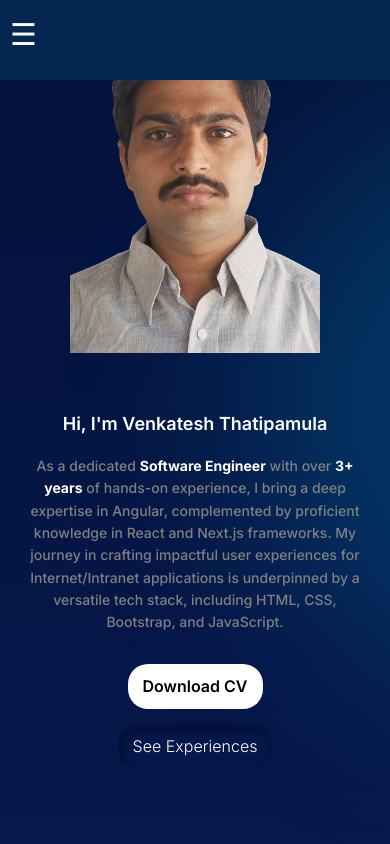
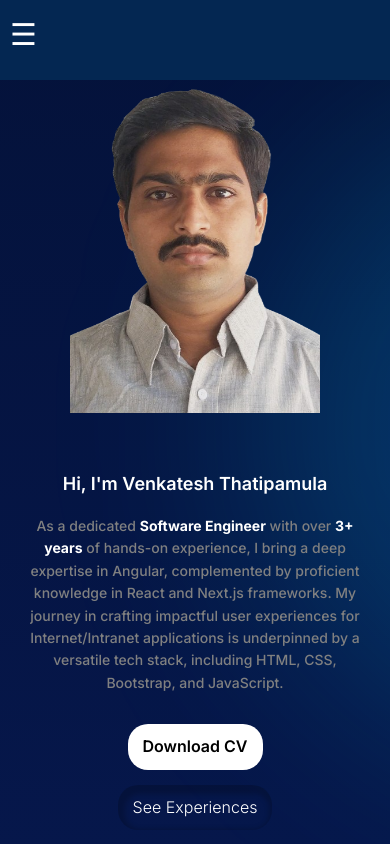
Before and after one commit to Thatipamula19/portfolio, a Next.js app: page / in a window 390 px wide. Shown: the top 844 px of the page. Built offline with nearby package versions, Linux system fonts and the light colour scheme.

Commit message:
animation added

```diff
--- a/src/app/layout.jsx
+++ b/src/app/layout.jsx
@@ -5,7 +5,7 @@ import "@fortawesome/fontawesome-free/css/all.min.css";
 import '/public/css/owl.carousel.min.css';
 import '/public/css/owl.theme.default.min.css';
 import '/public/css/owl.theme.green.min.css';
-// import 'animate.css';
+import 'animate.css';
 const inter = Inter({ subsets: ["latin"] });
 
 export const metadata = {
--- a/src/components/HomePage/experience/carousels/Carousels.jsx
+++ b/src/components/HomePage/experience/carousels/Carousels.jsx
@@ -36,7 +36,7 @@ const SkillsCarousels = () => {
             {
                 skills.map((skill, index) =>(
                     <div key={index} className="item">
-                        <div className={`${classes?.card}`}>
+                        <div className={`${classes?.card} animate__animated animate__fadeInDown animate__delay-0.5s`}>
                             <div className={`${classes?.cardBody}`}>
                                 <img src={skill?.logo} alt="Angular" className={`${classes?.cardLogo}`}/>
                                 <h1 className={`${classes?.heading}`}>{skill?.skill}</h1>
--- a/src/components/HomePage/heroSection/HeroSection.jsx
+++ b/src/components/HomePage/heroSection/HeroSection.jsx
@@ -2,35 +2,30 @@
 import React from 'react';
 import classes from "./heroSection.module.css";
 export default function HeroSection() {
-  return (
-    <>
-    {
-       typeof window !== 'undefined' &&   <section id="home" className={`${classes?.heroSection}`}>
+  return (<section id="home" className={`${classes?.heroSection}`}>
     <div className="row">
       <div className="col-lg-12 col-md-12 col-12">
         <div className={`${classes?.heroFlex}`}>
           <div className={`${classes?.heroLeft}`}>
             <div className={`${classes?.headingBody}`}>
-                    <h1 className={`${classes?.heading} wow bounceInDown`}>Hi, I'm Venkatesh Thatipamula</h1>
-                    <p className={`${classes?.heroDes} wow bounceInLeft`}>As a dedicated <strong className={`${classes?.whiteColor}`}>Software Engineer</strong> with over <strong className={`${classes?.whiteColor}`}>3+ years</strong> of hands-on experience, I bring a deep expertise in Angular,
+              <h1 className={`${classes?.heading} animate__animated animate__fadeInDown`}>Hi, I'm Venkatesh Thatipamula</h1>
+              <p className={`${classes?.heroDes} animate__animated animate__zoomIn animate__delay-0.5s`}>As a dedicated <strong className={`${classes?.whiteColor}`}>Software Engineer</strong> with over <strong className={`${classes?.whiteColor}`}>3+ years</strong> of hands-on experience, I bring a deep expertise in Angular,
                 complemented by proficient knowledge in React and Next.js frameworks. My journey in crafting impactful user
                 experiences for Internet/Intranet applications is underpinned by a versatile tech stack, including HTML, CSS,
                 Bootstrap, and JavaScript.
               </p>
-                    <div className={`${classes?.heroBtnFlex} wow bounceInUp`}>
+              <div className={`${classes?.heroBtnFlex} animate__animated animate__bounceInUp animate__delay-0.5s`}>
                 <a href="/homepage/Thatipamula_Venkatesh.pdf" download="ThatipamulaVenkatesh.pdf"><button className={`${classes?.heroBtnDown}`}>Download CV</button></a>
                 <a><button className={`${classes?.heroBtnExp}`}>See Experiences</button></a>
               </div>
             </div>
           </div>
           <div className={`${classes?.heroRight}`}>
-                  <img src='/homepage/heroSection/Photo.png' className={`${classes?.heroImage} wow bounceInRight`} alt='Thatipamula Venkatesh' title='Thatipamula Venkatesh' loading='lazy' width="100%" height="100%" />
+            <img src='/homepage/heroSection/Photo.png' className={`${classes?.heroImage} animate__animated animate__fadeInRight animate__delay-0.5s`} alt='Thatipamula Venkatesh' title='Thatipamula Venkatesh' loading='lazy' width="100%" height="100%" />
           </div>
         </div>
       </div>
     </div>
   </section>
-    }
-    </>
   );
 }
--- a/src/components/HomePage/heroSection/heroSection.module.css
+++ b/src/components/HomePage/heroSection/heroSection.module.css
@@ -3,7 +3,7 @@
     background-repeat: no-repeat;
     background-position: center;
     background-size: cover;
-    padding: 40px;
+    padding: 80px 40px 40px 40px;
 }
 .heroFlex{
     display: flex;
@@ -61,7 +61,7 @@
 }
 @media only screen and (min-width: 320px) and (max-width: 576px) {
     .heroSection{
-        padding: 20px;
+        padding: 80px 20px 20px 20px;
     }
     .heroImage{
         width: 250px;
--- a/src/components/HomePage/navBar/NavBar.jsx
+++ b/src/components/HomePage/navBar/NavBar.jsx
@@ -36,7 +36,7 @@ const handleClick = (sectionId) => {
           </ul>
         </div>
         <div className={`${openNav ? `${classes?.mob_nav}` : `${classes?.mob_nav_close}`}`}>
-          <div className={`${classes?.mob_side_nav} fadeInDown ${mobAnimation ? `${classes?.mob_side_nav_close} fadeOutUp` : ''}`}>
+          <div className={`${classes?.mob_side_nav} animate__animated animate__fadeInDown ${mobAnimation ? `${classes?.mob_side_nav_close} animate__animated animate__fadeOutUp` : ''}`}>
             <a onClick={handelClose}>
             <span className={`${classes?.mob_close_icon}`}>X </span>
             </a>
--- a/src/components/HomePage/navBar/navbar.module.css
+++ b/src/components/HomePage/navBar/navbar.module.css
@@ -80,27 +80,7 @@
         background-color: #042752;
         transition: 0.5s;
         box-shadow: 0 10px 20px #042752;
-        animation: slide-in 0.5s ease-in;
     }
-    @keyframes slide-in {
-        0% {
-          transform: translateY(0%);
-        }
-        100% {
-          transform: translateY(100%);
-        }
-      }
-      .mob_side_nav_close{
-        animation: slide-out 0.5s ease-out;
-      }
-      @keyframes slide-out {
-        0% {
-          transform: translateY(50%);
-        }
-        100% {
-          transform: translateY(0%);
-        }
-      }
     .mob_nav_list {
         display: flex;
         flex-direction: column;
--- a/src/components/HomePage/profExp/educationTab/EducationTab.jsx
+++ b/src/components/HomePage/profExp/educationTab/EducationTab.jsx
@@ -4,7 +4,7 @@ const EducationTab = () => {
   return (
       <div className={`${classes?.eduPad}`}>
 
-          <div className={`${classes?.eduFlex} wow fadeInLeft`}>
+          <div className={`${classes?.eduFlex} animate__animated animate__fadeInDown animate__delay-0.5s`}>
               <div className={`${classes?.eduCardLeft}`}>
                   <div className={`${classes?.lineFlex}`}>
                       <div className={`${classes?.top_line}`}></div>
@@ -24,7 +24,7 @@ const EducationTab = () => {
               </div>
           </div>
 
-          <div className={`${classes?.eduFlex} wow fadeInRight`}>
+          <div className={`${classes?.eduFlex} animate__animated animate__fadeInLeft animate__delay-1s`}>
               <div className={`${classes?.eduCardLeft}`}>
                   <div className={`${classes?.lineFlex}`}>
                       <div className={`${classes?.top_line}`}></div>
@@ -43,7 +43,7 @@ const EducationTab = () => {
                   </div>
               </div>
           </div>
-          <div className={`${classes?.eduFlex} wow fadeInLeft`}>
+          <div className={`${classes?.eduFlex} animate__animated animate__fadeInRight animate__delay-2s`}>
               <div className={`${classes?.eduCardLeft}`}>
                   <div className={`${classes?.lineFlex}`}>
                       <div className={`${classes?.top_line}`}></div>
@@ -62,7 +62,7 @@ const EducationTab = () => {
                   </div>
               </div>
           </div>
-          <div className={`${classes?.eduFlex} wow fadeInRight`}>
+          <div className={`${classes?.eduFlex} animate__animated animate__fadeInUp animate__delay-3s`}>
               <div className={`${classes?.eduCardLeft}`}>
                   <div className={`${classes?.lineFlex}`}>
                       <div className={`${classes?.top_line}`}></div>
--- a/src/components/HomePage/profExp/profExpTab/ProfExpTab.jsx
+++ b/src/components/HomePage/profExp/profExpTab/ProfExpTab.jsx
@@ -5,7 +5,7 @@ const ProfExpTab = () => {
     return (
         <div className={`${classes?.expPad}`}>
 
-            <div className={`${classes?.expFlex} wow bounceInDown`}>
+            <div className={`${classes?.expFlex} animate__animated animate__fadeInDown animate__delay-1s`}>
                 <div className={`${classes?.expCardLeft}`}>
                     <div className={`${classes?.lineFlex}`}>
                         <div className={`${classes?.top_line}`}></div>
@@ -52,7 +52,7 @@ const ProfExpTab = () => {
                 </div>
             </div>
 
-            <div className={`${classes?.expFlex} wow bounceInUp`}>
+            <div className={`${classes?.expFlex} animate__animated animate__fadeInUp animate__delay-2s`}>
                 <div className={`${classes?.expCardLeft}`}>
                     <div className={`${classes?.lineFlex}`}>
                         <div className={`${classes?.top_line}`}></div>
```
Also changed, not shown: src/app/icon.png (added), 1 other file (tests, documents, lock files or other folders). Lines whose indentation alone changed are shown as unchanged.
